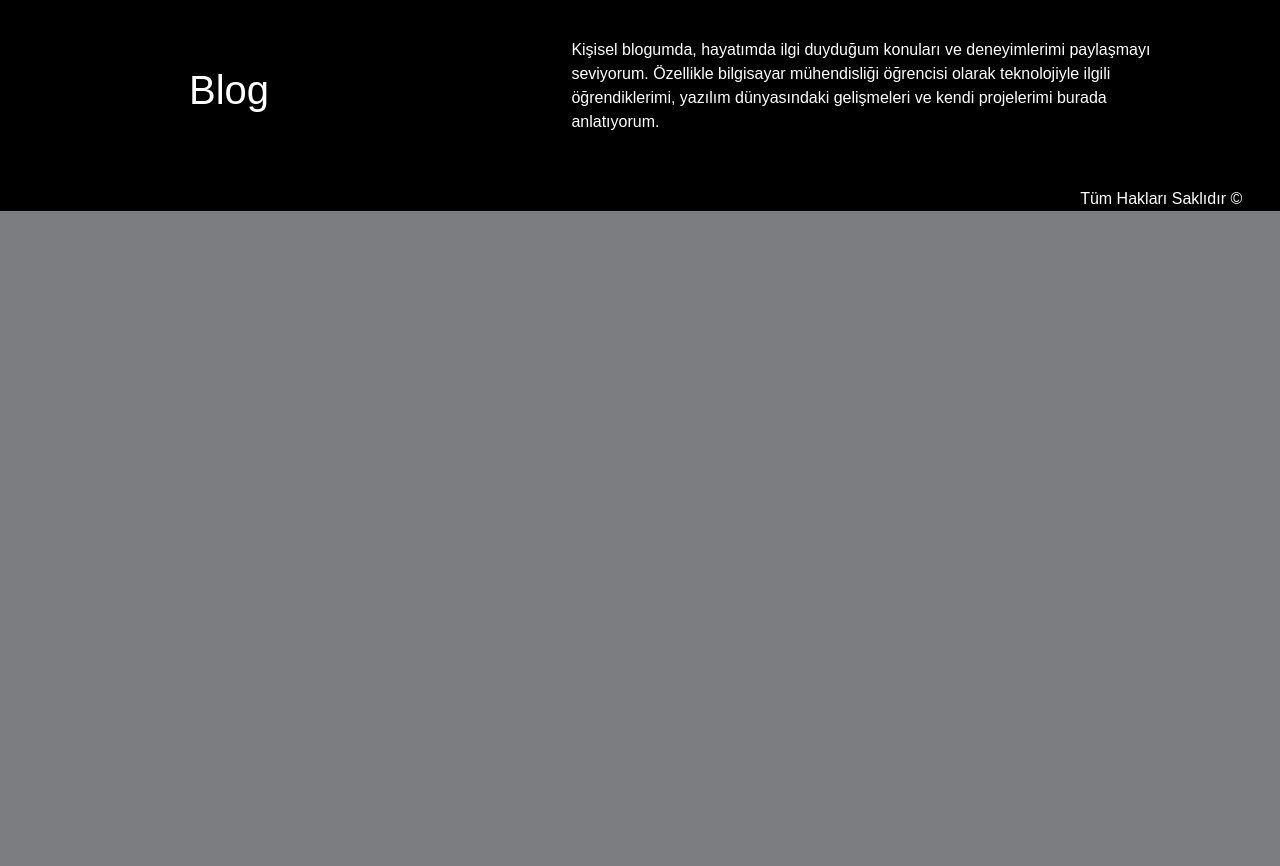
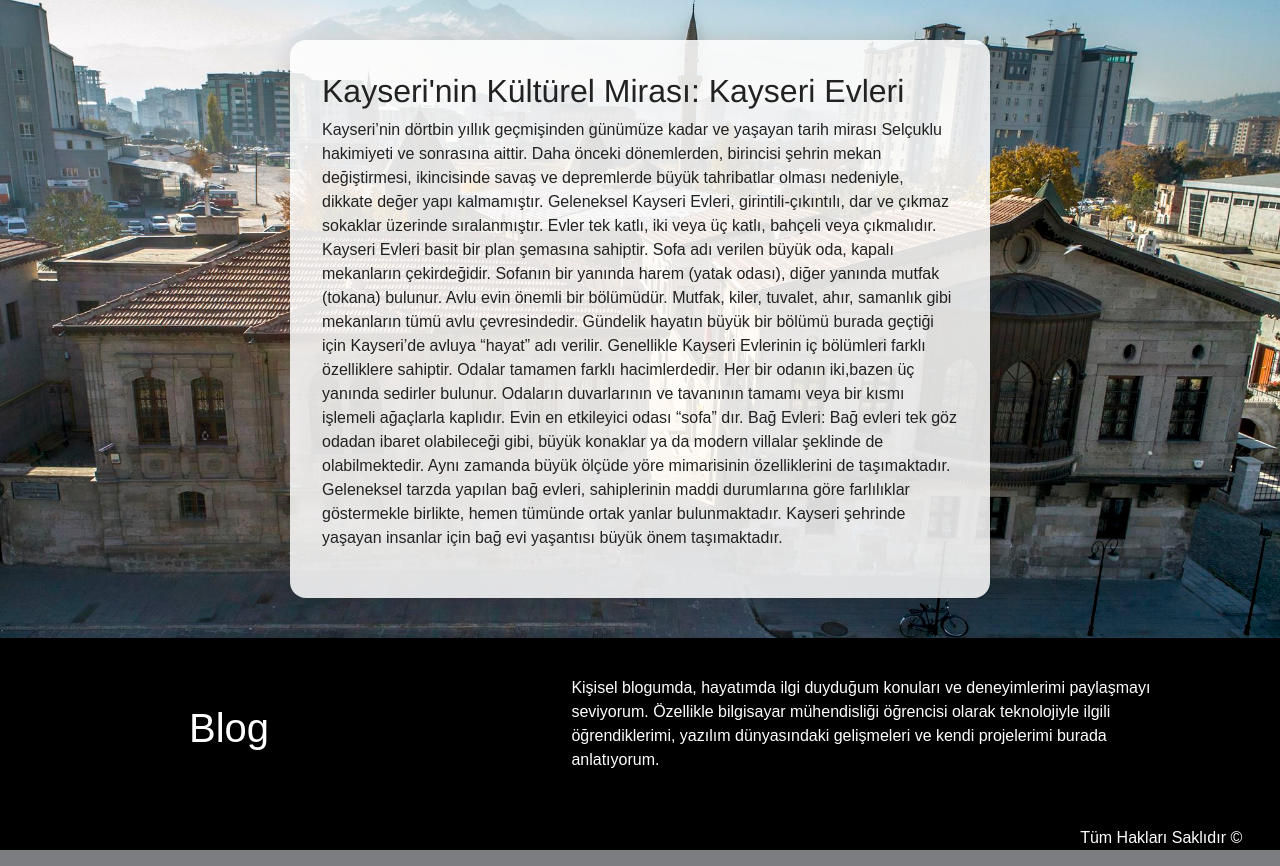
Before and after one commit to YusufTecik/WebProje, a PHP site: page /mirasimiz.Html in a window 1280 px wide. Shown: the part 69-935 px from the top of the page. Before the commit the page ends 280 px from the top, so only its background shows below. Run offline with PHP 8.4, Linux system fonts and the light colour scheme.

Commit message:
Mirasımız sayfasını yazdım

```diff
--- a/.github/Html/Css/style.css
+++ b/.github/Html/Css/style.css
@@ -399,3 +399,33 @@
         padding: 24px 40px;   /* Üst-alt ve sağ-sol boşluk */
         box-sizing: border-box;  /* Köşeleri yumuşatmak için opsiyonel */
     }
+
+
+/* İLETİŞİM *//* İLETİŞİM *//* İLETİŞİM *//* İLETİŞİM *//* İLETİŞİM *//* İLETİŞİM *//* İLETİŞİM *//* İLETİŞİM *//* İLETİŞİM *//* İLETİŞİM *//* İLETİŞİM */
+
+
+/* MİRASIMIZ *//* MİRASIMIZ *//* MİRASIMIZ *//* MİRASIMIZ *//* MİRASIMIZ *//* MİRASIMIZ *//* MİRASIMIZ *//* MİRASIMIZ *//* MİRASIMIZ *//* MİRASIMIZ */
+
+    /* Kayseri miras arka planı */
+.container11 {
+    background-image: url('../Img/kayseri_evleri.jpg');
+    background-size: cover;
+    background-position: center;
+    min-height: 350px;      /* Yüksekliği buradan ayarlayabilirsiniz */
+    display: flex;
+    align-items: center;
+    justify-content: center;
+    padding: 40px 0;
+    position: relative;
+
+}
+
+.info11 {
+    background: rgba(255,255,255,0.85); /* Okunabilirlik için beyaz yarı saydam kutu */
+    padding: 32px;
+    border-radius: 16px;
+    max-width: 700px;
+    box-shadow: 0 4px 24px rgba(0,0,0,0.15);
+    color: #222;
+    text-align: left;
+}
--- a/.github/Html/mirasimiz.Html
+++ b/.github/Html/mirasimiz.Html
@@ -21,6 +21,25 @@
         </ul>
     </header>
 
+    <div class="container11">
+        <div class="info11">
+            <h2>Kayseri'nin Kültürel Mirası: Kayseri Evleri</h2>
+            <p>
+                 Kayseri’nin dörtbin yıllık geçmişinden günümüze kadar ve yaşayan tarih mirası Selçuklu hakimiyeti ve sonrasına aittir. Daha önceki dönemlerden, birincisi şehrin mekan değiştirmesi, ikincisinde savaş ve depremlerde büyük tahribatlar olması nedeniyle, dikkate değer yapı kalmamıştır.
+
+    Geleneksel Kayseri Evleri, girintili-çıkıntılı, dar ve çıkmaz sokaklar üzerinde sıralanmıştır. Evler tek katlı, iki veya üç katlı, bahçeli veya çıkmalıdır.
+
+    Kayseri Evleri basit bir plan şemasına sahiptir. Sofa adı verilen büyük oda, kapalı mekanların çekirdeğidir. Sofanın bir yanında harem (yatak odası), diğer yanında mutfak (tokana) bulunur.
+
+    Avlu evin önemli bir bölümüdür. Mutfak, kiler, tuvalet, ahır, samanlık gibi mekanların tümü avlu çevresindedir. Gündelik hayatın büyük bir bölümü burada geçtiği için Kayseri’de avluya “hayat” adı verilir.
+
+    Genellikle Kayseri Evlerinin iç bölümleri farklı özelliklere sahiptir. Odalar tamamen farklı hacimlerdedir. Her bir odanın iki,bazen üç yanında sedirler bulunur. Odaların duvarlarının ve tavanının tamamı veya bir kısmı işlemeli ağaçlarla kaplıdır. Evin en etkileyici odası “sofa” dır.
+
+    Bağ Evleri: Bağ evleri tek göz odadan ibaret olabileceği gibi, büyük konaklar ya da modern villalar şeklinde de olabilmektedir. Aynı zamanda büyük ölçüde yöre mimarisinin özelliklerini de taşımaktadır. Geleneksel tarzda yapılan bağ evleri, sahiplerinin maddi durumlarına göre farlılıklar göstermekle birlikte, hemen tümünde ortak yanlar bulunmaktadır. Kayseri şehrinde yaşayan insanlar için bağ evi yaşantısı büyük önem taşımaktadır.
+            </p>
+        </div>
+    </div>
+
 
 
     <div class="container5">
```
Also changed, not shown: .github/Html/Img/kayseri_evleri.jpg (added).
